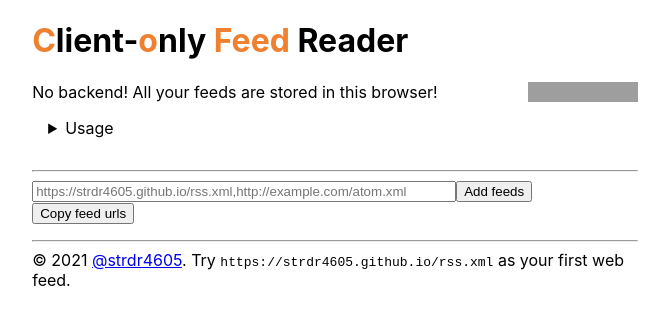
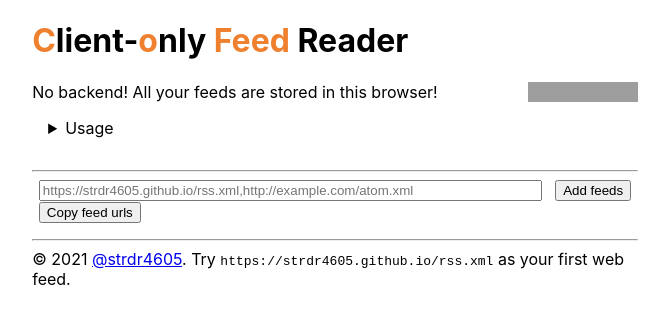
Before and after one commit to cofeed-19/cofeed-19.github.io, a Next.js app: page / in a window 1280 px wide. Shown: the top 324 px of the page, without its empty margins (305-974 px from the left). Built offline with nearby package versions, Linux system fonts and the light colour scheme; grey boxes are pictures that could not be loaded.

Commit message:
fix(style): add button margin, form flex

```diff
--- a/styles/globals.css
+++ b/styles/globals.css
@@ -70,7 +70,6 @@ h2 {
 }
 
 h2 button {
-  margin: auto 1em;
   display: none;
 }
 
@@ -78,8 +77,17 @@ h2:hover button {
   display: inline-block;
 }
 
+button {
+  margin: auto 0.5em;
+}
+
+form {
+  display: flex;
+}
+
 input[type="text"] {
-  width: 70%;
+  flex: 1;
+  margin: auto 0.5em;
 }
 
 span {
```
